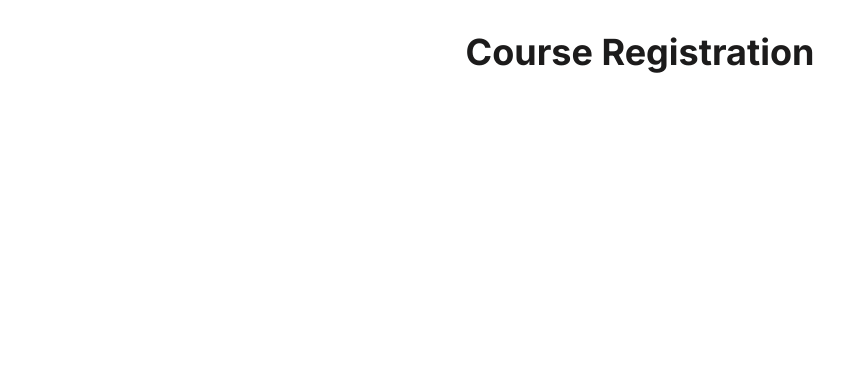
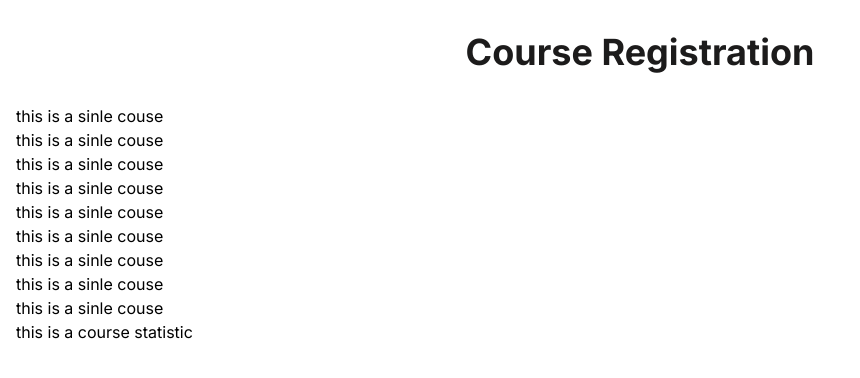
Before and after one commit to tushar-454/course-registration-react-project, a React (Vite) app: page / in a window 1280 px wide. Shown: the top 378 px of the page, without its empty margins (0-860 px from the left). Built offline with nearby package versions, Linux system fonts and the light colour scheme.

Commit message:
site layout completed now I will design it

```diff
--- a/src/App.jsx
+++ b/src/App.jsx
@@ -1,9 +1,11 @@
+import Courses from './Components/Courses/Courses';
 import Header from './Components/Header/Header';
 
 function App() {
   return (
     <div className='container mx-auto px-4'>
       <Header />
+      <Courses />
     </div>
   );
 }
--- /dev/null
+++ b/src/Components/CourseStatics/CourseStatics.jsx
@@ -0,0 +1,5 @@
+const CourseStatics = () => {
+  return <div>this is a course statistic</div>;
+};
+
+export default CourseStatics;
--- /dev/null
+++ b/src/Components/Courses/Course.jsx
@@ -0,0 +1,9 @@
+const Course = () => {
+  return (
+    <div>
+      <h1>this is a sinle couse</h1>
+    </div>
+  );
+};
+
+export default Course;
--- /dev/null
+++ b/src/Components/Courses/Courses.jsx
@@ -0,0 +1,27 @@
+import { useEffect, useState } from 'react';
+import CourseStatics from '../CourseStatics/CourseStatics';
+import Course from './Course';
+
+const Courses = () => {
+  const [courses, setCourses] = useState([]);
+  useEffect(() => {
+    fetch('courses.json')
+      .then((res) => res.json())
+      .then((data) => setCourses(data));
+  }, []);
+  return (
+    <div className='coursesWraper'>
+      {/* all Courses container  */}
+      <div className='courses'>
+        {courses.map((course, index) => (
+          <Course key={index} course={course} />
+        ))}
+      </div>
+      <div className='courseStatics'>
+        <CourseStatics />
+      </div>
+    </div>
+  );
+};
+
+export default Courses;
```
